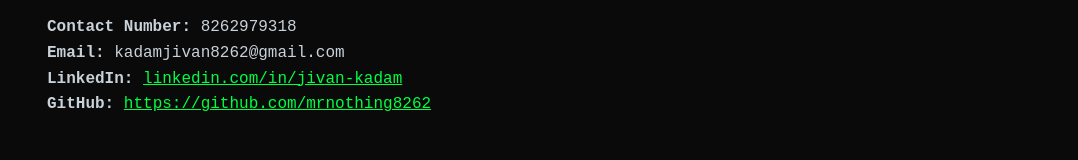
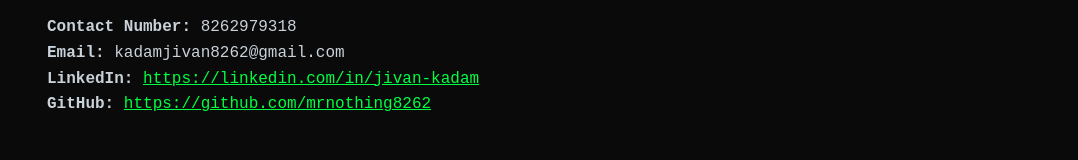
Before and after one commit to mrnothing8262/site, a plain HTML site: page index.html in a window 1280 px wide. Shown: the part 1072-1232 px from the top of the page, without its empty margins (93-1171 px from the left). Drawn offline with Linux system fonts and the light colour scheme.

Commit message:
Update LinkedIn URL format in index.html

```diff
--- a/index.html
+++ b/index.html
@@ -176,7 +176,7 @@
       <br>
       <p><strong>Contact Number:</strong> 8262979318</p>
       <p><strong>Email:</strong> kadamjivan8262@gmail.com</p>
-      <p><strong>LinkedIn:</strong> <a href="https://www.linkedin.com/in/jivan-kadam" target="_blank" rel="noopener noreferrer" style="color: var(--accent);">linkedin.com/in/jivan-kadam</a></p>
+      <p><strong>LinkedIn:</strong> <a href="https://www.linkedin.com/in/jivan-kadam" target="_blank" rel="noopener noreferrer" style="color: var(--accent);">https://linkedin.com/in/jivan-kadam</a></p>
       <p><strong>GitHub:</strong> <a href="https://github.com/mrnothing8262" target="_blank" rel="noopener noreferrer" style="color: var(--accent);">https://github.com/mrnothing8262</a></p>
     </section>
 
```
